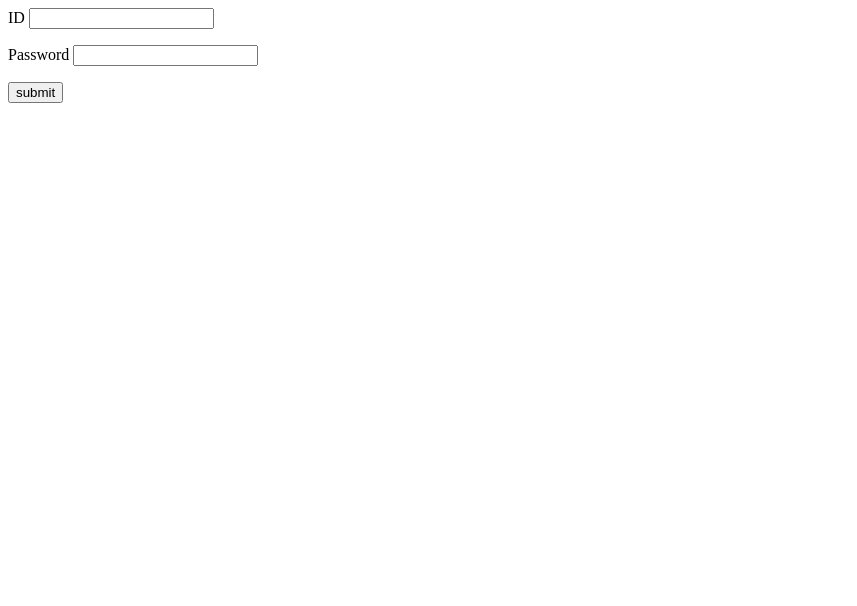
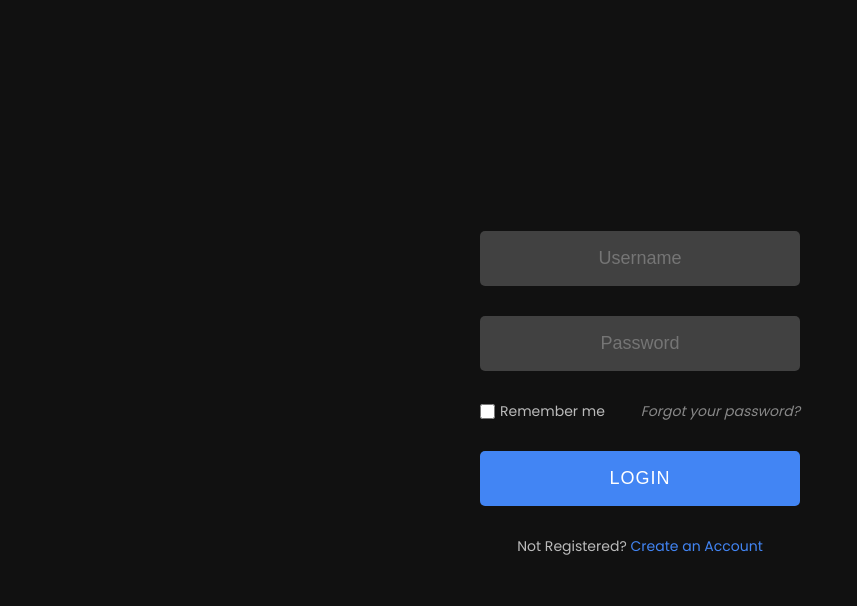
Before and after one commit to Tirthesh271/EzzyCar, a Flask app: page / in a window 1280 px wide. Shown: the top 606 px of the page, without its empty margins (0-857 px from the left). Run offline with Flask 2, Linux system fonts and the light colour scheme.

Commit message:
Update login.html

```diff
--- a/Tirthesh271.github.io-main/Tirthesh271.github.io-main/templates/login.html
+++ b/Tirthesh271.github.io-main/Tirthesh271.github.io-main/templates/login.html
@@ -1,4 +1,4 @@
-<html>
+<!--<html>
    <body>
       <form action = "http://localhost:5000/result" method = "POST">
          <p>ID <input type = "text" name = "Name" /></p>
@@ -8,3 +8,56 @@
       </form>
    </body>
 </html>
+-->
+<!DOCTYPE html>
+<html>
+<head><title>Login page</title></head>
+<link rel="stylesheet" href="../static/css/style2.css">
+<body>
+    <body>
+
+        <!--form area start-->
+        <div class="form">
+          <!--login form start-->
+          <form action = "http://localhost:5000/result" class="login-form"  method="post">
+            <i class="fas fa-user-circle"></i>
+            <input class="user-input" type="text" name="Name" placeholder="Username" required>
+            <input class="user-input" type="password" name="Password" placeholder="Password" required>
+            <div class="options-01">
+              <label class="remember-me"><input type="checkbox" name="">Remember me</label>
+              <a href="#">Forgot your password?</a>
+            </div>
+            <input class="btn" type="submit" name="" value="LOGIN">
+            <div class="options-02">
+              <p>Not Registered? <a href="#">Create an Account</a></p>
+            </div>
+          </form>
+          <!--login form end-->
+          <!--signup form start-->
+          <form class="signup-form" action="" method="post">
+            <i class="fas fa-user-plus"></i>
+            <input class="user-input" type="text" name="" placeholder="Username" required>
+            <input class="user-input" type="email" name="" placeholder="Email Address" required>
+            <input class="user-input" type="password" name="" placeholder="Password" required>
+            <input class="btn" type="submit" name="" value="SIGN UP">
+            <div class="options-02">
+              <p>Already Registered? <a href="#">Sign In</a></p>
+            </div>
+          </form>
+          <!--signup form end-->
+
+          <br>
+          <br>
+          <!--<a class="b-btn" target="blank" href="https://www.buymeacoffee.com/danishlaeeq">
+            Buy Me a Coffee&nbsp;<i class="fa fa-coffee"></i>
+          </a>
+          <br>
+          <a class="b-btn patreon" target="blank" href="https://www.patreon.com/danishlaeeq">
+            <i class="fab fa-patreon"></i>&nbsp;Patreon
+          </a>
+        </div>
+        form area end-->
+
+      </body>
+</body>
+</html>
```
